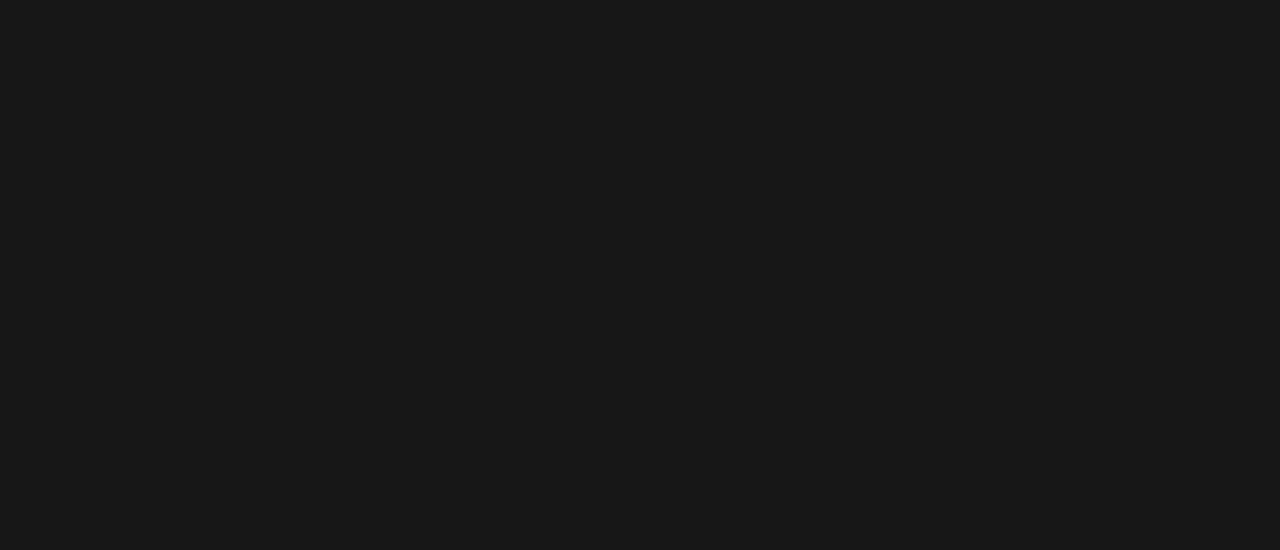
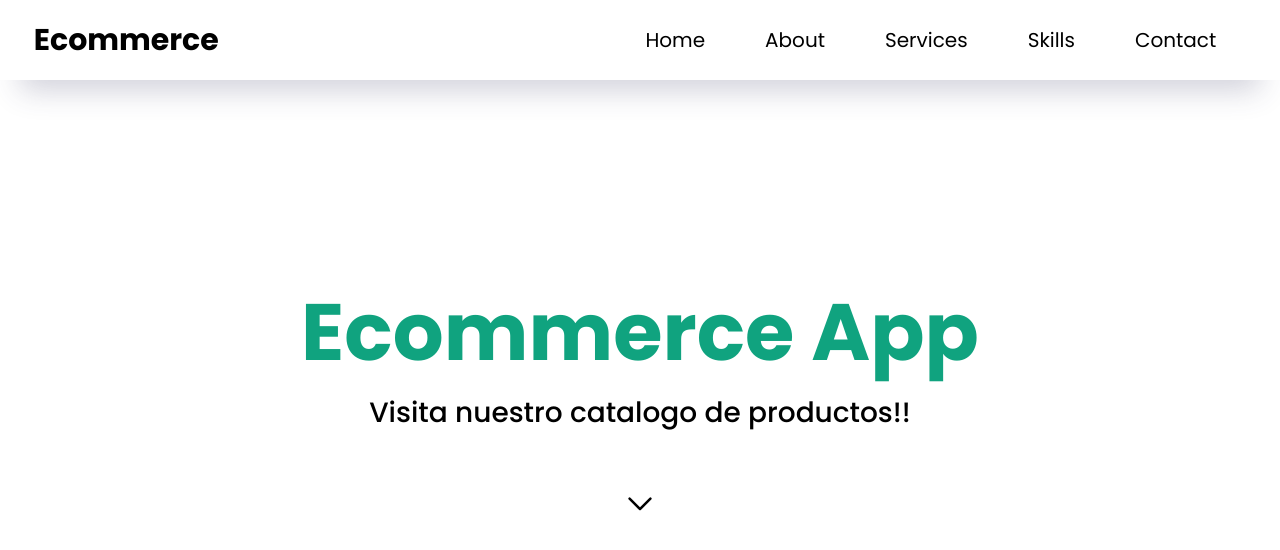
Before and after one commit to facuvande/Fullstack_eccommerce, a React (Vite) app in the folder Client/tienda_newstack/: page / in a window 1280 px wide. Shown: the top 550 px of the page. Built offline with nearby package versions, Linux system fonts and the light colour scheme.

Commit message:
Finalizado Navbar

```diff
--- a/Client/tienda_newstack/package.json
+++ b/Client/tienda_newstack/package.json
@@ -12,6 +12,7 @@
   "dependencies": {
     "react": "^18.2.0",
     "react-dom": "^18.2.0",
+    "react-icons": "^5.0.1",
     "react-router-dom": "^6.22.1"
   },
   "devDependencies": {
--- a/Client/tienda_newstack/src/EcommerceApp.jsx
+++ b/Client/tienda_newstack/src/EcommerceApp.jsx
@@ -1,5 +1,7 @@
 import { BrowserRouter } from 'react-router-dom'
 import { AppRouter } from './router/AppRouter'
+
+import './index.css'
 
 function App() {
   return (
--- a/Client/tienda_newstack/src/auth/pages/LoginPage.css
+++ b/Client/tienda_newstack/src/auth/pages/LoginPage.css
@@ -1,16 +1,3 @@
-body {
-    margin: 0;
-    font-family: system-ui, -apple-system, BlinkMacSystemFont, 'Segoe UI', Roboto, Oxygen, Ubuntu, Cantarell, 'Open Sans', 'Helvetica Neue', sans-serif;
-    -webkit-font-smoothing: antialiased;
-    -moz-osx-font-smoothing: grayscale;
-    height: 100vh;
-    background: #171717
-}
-
-code {
-    font-family: source-code-pro, Menlo, Monaco, Consolas, 'Courier New', monospace;
-}
-
 .container{
     display: flex;
     flex-direction: column;
--- a/Client/tienda_newstack/src/auth/pages/RegisterPage.css
+++ b/Client/tienda_newstack/src/auth/pages/RegisterPage.css
@@ -1,16 +1,3 @@
-body {
-    margin: 0;
-    font-family: system-ui, -apple-system, BlinkMacSystemFont, 'Segoe UI', Roboto, Oxygen, Ubuntu, Cantarell, 'Open Sans', 'Helvetica Neue', sans-serif;
-    -webkit-font-smoothing: antialiased;
-    -moz-osx-font-smoothing: grayscale;
-    height: 100vh;
-    background: #171717
-}
-
-code {
-    font-family: source-code-pro, Menlo, Monaco, Consolas, 'Courier New', monospace;
-}
-
 .container{
     display: flex;
     flex-direction: column;
--- /dev/null
+++ b/Client/tienda_newstack/src/ecommerce/components/Hero.css
@@ -0,0 +1,17 @@
+.hero-container{
+    text-align: center;
+    margin-top: 15%;
+}
+.hero-container h1{
+    font-size: 80px;
+    font-weight: 700;
+    color: #10A37F;
+}
+.hero-container h2{
+    font-size: 28px;
+    font-weight: 500;
+}
+.hero-container .current{
+    font-size: 40px;
+    margin-top: 50px;
+}
--- /dev/null
+++ b/Client/tienda_newstack/src/ecommerce/components/Hero.jsx
@@ -0,0 +1,13 @@
+import React from 'react'
+import { GoChevronDown } from "react-icons/go";
+import './Hero.css'
+
+export const Hero = () => {
+    return (
+        <div className='hero-container'>
+            <h1>Ecommerce App</h1>
+            <h2>Visita nuestro catalogo de productos!!</h2>
+            <GoChevronDown className='current'/>
+        </div>
+    )
+}
--- /dev/null
+++ b/Client/tienda_newstack/src/ecommerce/components/Navbar.css
@@ -0,0 +1,82 @@
+@import url('https://fonts.googleapis.com/css2?family=Poppins:ital,wght@0,100;0,200;0,300;0,400;0,500;0,600;0,700;0,800;0,900;1,100;1,200;1,300;1,400;1,500;1,600;1,700;1,800;1,900&display=swap');
+
+a {
+    text-decoration: none;
+}
+
+li {
+    list-style-type: none;
+}
+
+.navbar {
+    display: flex;
+    justify-content: space-around;
+    align-items: center;
+    height: 10vh;
+    box-shadow: rgba(50, 50, 93, 0.23) 0px 30px 30px -20px;
+}
+
+.logo {
+    font-size: 30px;
+}
+.nav-links {
+    display: flex;
+    justify-content: flex-end;
+    width: 75%;
+}
+
+.nav-links li {
+    color: black;
+    font-size: 20px;
+    padding: 10px 20px;
+    margin: 0 10px;
+    cursor: pointer;
+    text-transform: capitalize;
+}
+.navbar-ul li:hover {
+    color: #10A37F;
+    transition: 0.3s ease-in-out;
+}
+
+.mobile-menu-icon {
+    display: none;
+}
+.navbar-button {
+    border: none;
+    text-decoration: none;
+    font-size: 20px;
+    background: none;
+}
+@media (max-width: 768px) {
+    .logo {
+        display: flex;
+        position: absolute;
+        top: 15px;
+        left: 35px;
+    }
+    .nav-links {
+        display: none;
+    }
+    .nav-links-mobile {
+        position: absolute;
+        display: block;
+        list-style: none;
+        box-shadow: rgba(50, 50, 93, 0.23) 0px 50px 100px -20px, rgba(0, 0, 0, 0.3) 0px 30px 60px -30px;
+        left: 0;
+        top: 10%;
+        transition: all 0.5s ease-in-out;
+        width: 100%;
+        background-color: white;
+    }
+    .navbar-ul li {
+        padding: 32px;
+        width: 100%;
+        transition: all 0.5s ease-in-out;
+        text-align: center;
+    }
+    .mobile-menu-icon {
+        position: absolute;
+        display: block;
+        right: 20px;
+    }
+}
--- /dev/null
+++ b/Client/tienda_newstack/src/ecommerce/components/Navbar.jsx
@@ -0,0 +1,38 @@
+import React from 'react'
+import { Link } from 'react-router-dom'
+import { FaBars } from 'react-icons/fa'
+import { ImCross  } from 'react-icons/im'
+import { useState } from 'react'
+import "./Navbar.css"
+
+export const Navbar = () => {
+
+    const [Mobile, setMobile] = useState(false)
+    return (
+        <>
+            <nav className='navbar'>
+                <h3 className='logo'>Ecommerce</h3>
+                <ul className={Mobile ? "nav-links-mobile navbar-ul" : "nav-links navbar-ul"} onClick={() => setMobile(false)}>
+                    <Link to='/' className='home'>
+                        <li>Home</li>
+                    </Link>
+                    <Link to='/about' className='about'>
+                        <li>About</li>
+                    </Link>
+                    <Link to='/services' className='services'>
+                        <li>Services</li>
+                    </Link>
+                    <Link to='/skills' className='skills'>
+                        <li>Skills</li>
+                    </Link>
+                    <Link to='/contact' className='home'>
+                        <li>contact</li>
+                    </Link>
+                </ul>
+                <button className='mobile-menu-icon navbar-button' onClick={() => setMobile(!Mobile)}>
+                    {Mobile ? <ImCross /> : <FaBars />}
+                </button>
+            </nav>
+        </>
+    )
+}
--- a/Client/tienda_newstack/src/ecommerce/pages/EcommercePage.jsx
+++ b/Client/tienda_newstack/src/ecommerce/pages/EcommercePage.jsx
@@ -1,7 +1,12 @@
 import React from 'react'
+import { Navbar } from '../components/Navbar'
+import { Hero } from '../components/Hero'
 
 export const TiendaPage = () => {
   return (
-    <div>TiendaPage</div>
+    <>
+      <Navbar/>
+      <Hero/>
+    </>
   )
 }
--- /dev/null
+++ b/Client/tienda_newstack/src/index.css
@@ -0,0 +1,6 @@
+* {
+    margin: 0;
+    padding: 0;
+    box-sizing: border-box;
+    font-family: "Poppins", sans-serif;
+}
--- a/Client/tienda_newstack/src/router/AppRouter.jsx
+++ b/Client/tienda_newstack/src/router/AppRouter.jsx
@@ -23,6 +23,7 @@
                 )
                 : (
                     <>
+                        <Route path='/' element={<TiendaPage/>}/>
                         <Route path='/auth/register' element={<RegisterPage/>}/>
                         <Route path='/auth/login' element={<LoginPage/>}/>
                         <Route path='/cart' element={<Navigate to="/auth/login"/>}/>
```
Also changed, not shown: Client/tienda_newstack/src/styles.css (deleted), 1 other file (tests, documents, lock files or other folders).
